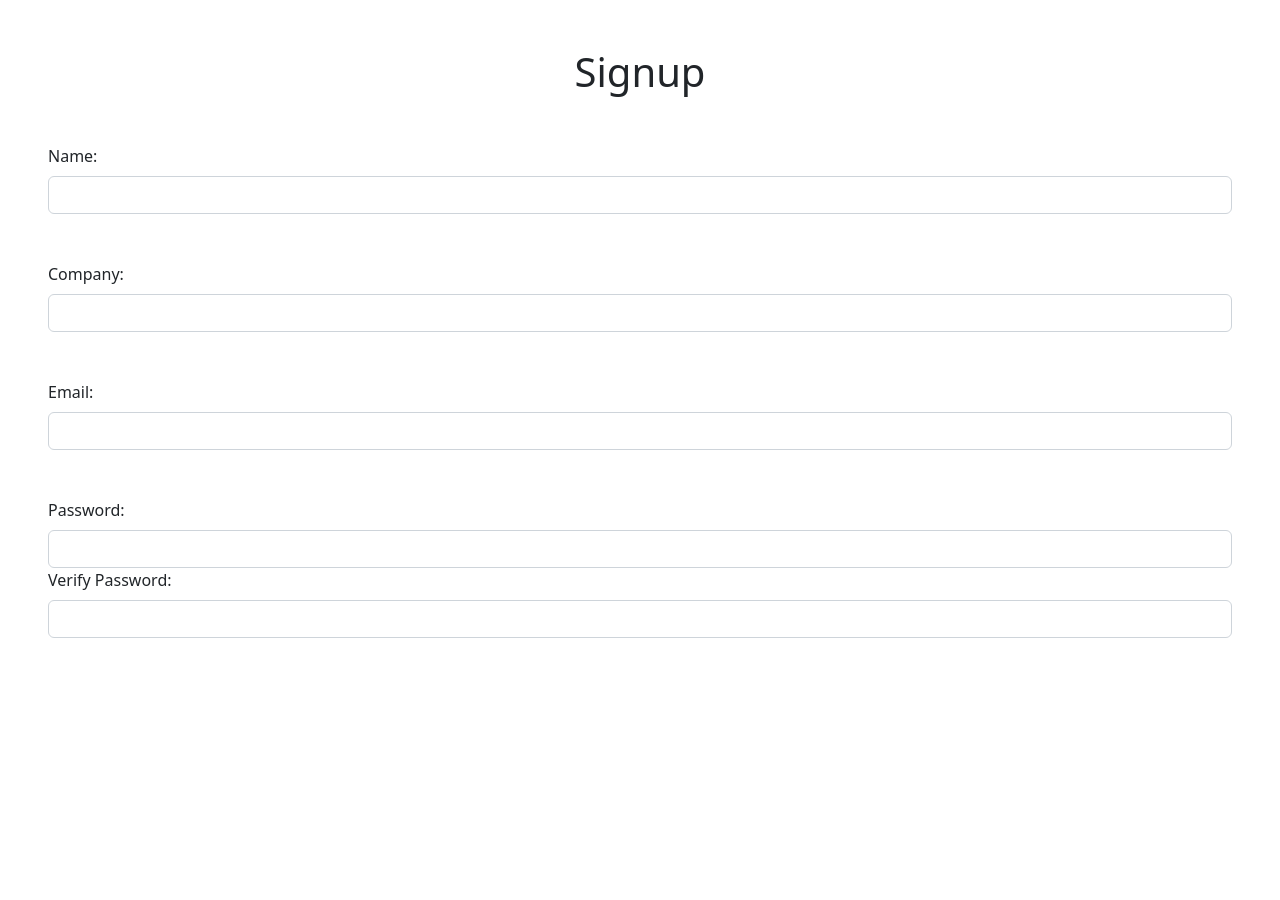
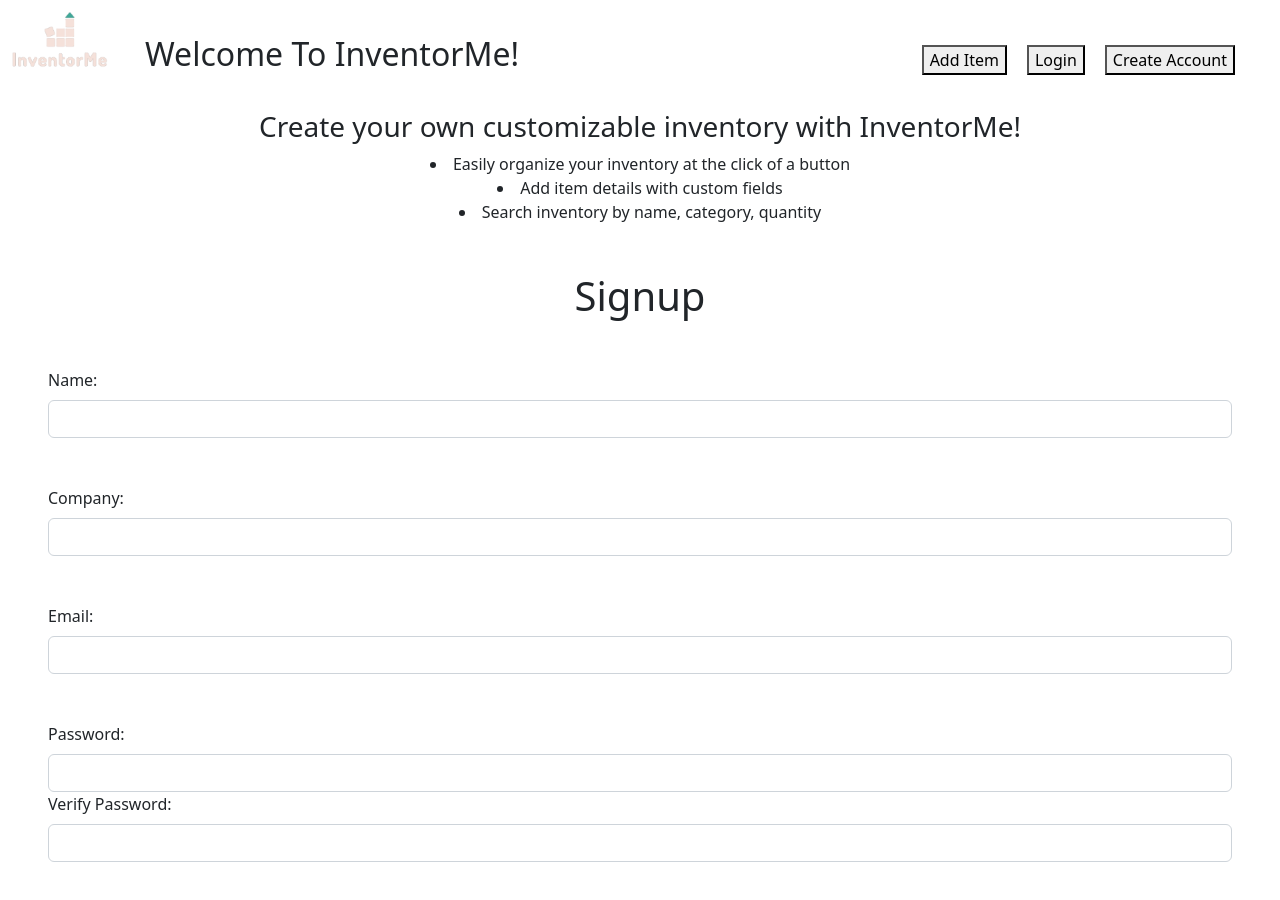
Before and after one commit to LiftOff-AC3/inventorme, a React (Create React App) app in the folder front-end/: page / in a window 1280 px wide. Shown: the top 900 px of the page. Before the commit the page ends 800 px from the top, so only its background shows below. Built offline with nearby package versions, Linux system fonts and the light colour scheme.

Commit message:
4 Loading-Page lk

```diff
--- a/front-end/src/App.js
+++ b/front-end/src/App.js
@@ -2,11 +2,15 @@ import logo from './logo.svg';
 import './App.css';
 import 'bootstrap/dist/css/bootstrap.min.css';
 import Registration from "./components/screens/Registration";
+import Landing from "./components/screens/Landing";
 
 
 function App() {
   return (
+    <div>
+    <Landing/>
     <Registration/>
+    </div>
   );
 }
 
--- /dev/null
+++ b/front-end/src/components/screens/Landing.js
@@ -0,0 +1,29 @@
+import React from 'react';
+
+const Landing = () => {
+    return (
+           <div>
+           <nav style={{margin: '10px'}}>
+              <img src='logo_transparent.png' alt='logo' style={{float: 'left', marginRight: '10px'}} ></img>
+                <h2 style={{float: 'left', margin:'25px'}}>Welcome To InventorMe!</h2>
+                <div style={{float: 'right', margin: '25px'}}>
+                    <button id='addItem' class ="glass" type = 'submit' style={{margin:'10px'}}>Add Item</button>
+
+                    <button id='login' class='glass' type="submit" style={{margin:'10px'}}>Login</button>
+                    <button id ='createAccount' class="glass" type="submit" style={{margin:'10px'}}>Create Account</button>
+                </div>
+            </nav>
+
+                <h3 style={{paddingTop: '100px', textAlign:'center'}}>Create your own customizable inventory with InventorMe!</h3>
+                <p style={{textAlign:'center'}}>
+                    <li>Easily organize your inventory at the click of a button</li>
+                    <li>Add item details with custom fields</li>
+                    <li>Search inventory by name, category, quantity</li>
+
+                </p>
+        </div>
+
+    );
+};
+
+export default Landing;
```
Also changed, not shown: front-end/public/logo_transparent.png (added).
